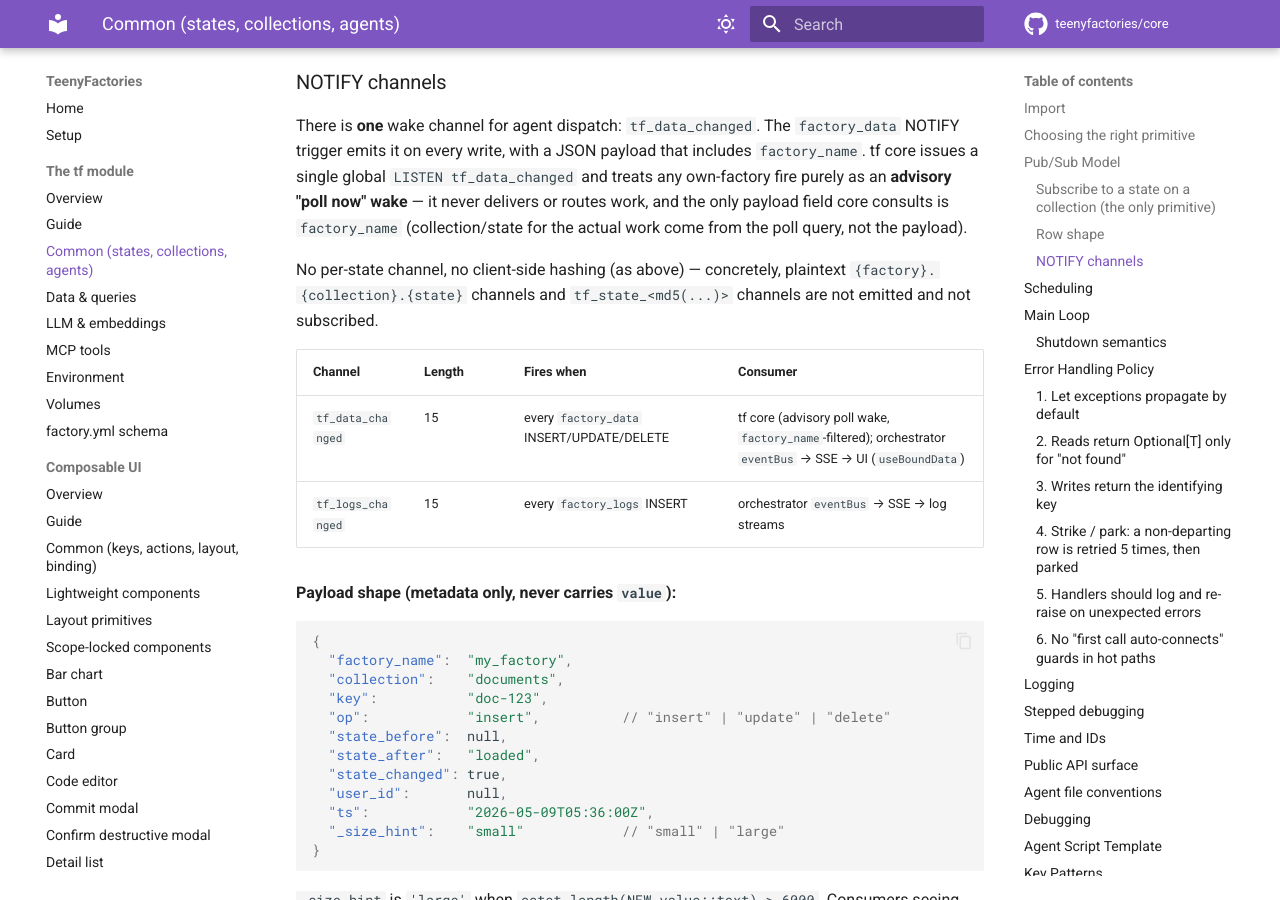
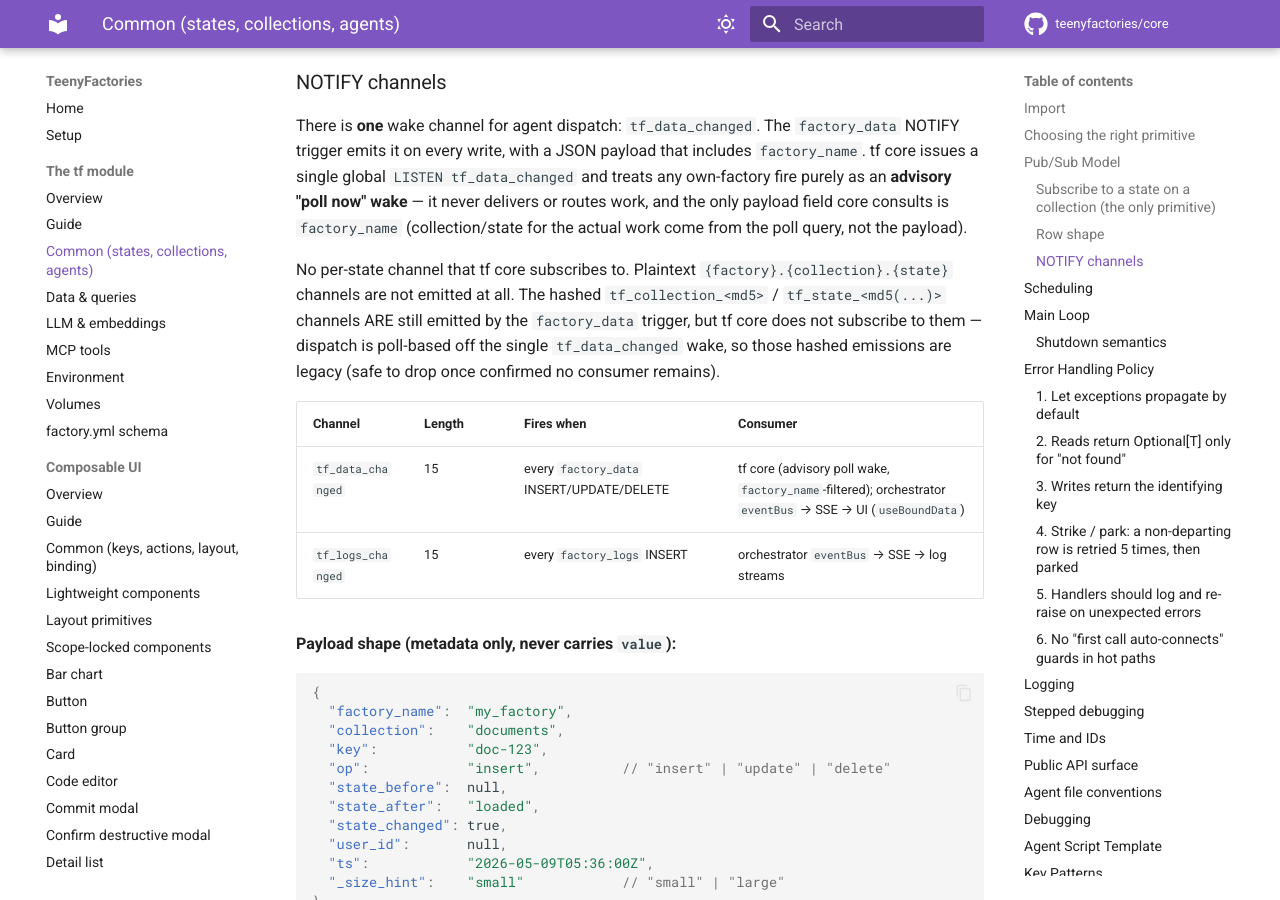
Before and after one commit to teenyfactories/core, an MkDocs documentation site: the page built from docs/reference/tf-common.md, in a window 1280 px wide and 900 px high, scrolled down 5079 px. Built offline with MkDocs 1.6.1 and Material for MkDocs 9.7.7, drawn with Linux system fonts in a browser that asks for light colours; comment, search, counter and statistics services are not loaded.

Commit message:
docs(reference): mirror tf-* drift fixes (teeny-docs pass)

````diff
--- a/docs/reference/tf-common.md
+++ b/docs/reference/tf-common.md
@@ -140,7 +140,7 @@ Every `on_state` handler receives the same row dict:
 
 There is **one** wake channel for agent dispatch: `tf_data_changed`. The `factory_data` NOTIFY trigger emits it on every write, with a JSON payload that includes `factory_name`. tf core issues a single global `LISTEN tf_data_changed` and treats any own-factory fire purely as an **advisory "poll now" wake** — it never delivers or routes work, and the only payload field core consults is `factory_name` (collection/state for the actual work come from the poll query, not the payload).
 
-No per-state channel, no client-side hashing (as above) — concretely, plaintext `{factory}.{collection}.{state}` channels and `tf_state_<md5(...)>` channels are not emitted and not subscribed.
+No per-state channel that tf core subscribes to. Plaintext `{factory}.{collection}.{state}` channels are not emitted at all. The hashed `tf_collection_<md5>` / `tf_state_<md5(...)>` channels ARE still emitted by the `factory_data` trigger, but tf core does not subscribe to them — dispatch is poll-based off the single `tf_data_changed` wake, so those hashed emissions are legacy (safe to drop once confirmed no consumer remains).
 
 | Channel | Length | Fires when | Consumer |
 |---|---|---|---|
@@ -323,7 +323,7 @@ def handle(item):
     order_id = item['key']
     tf.log_info(f"validating {order_id}")
     tf.breakpoint(f"about to charge card for {order_id}")  # halts here when scope is 'all' or 'explicit'
-    charge_card(item['value'])
+    charge_card(item['data'])
 ```
 
 Don't include secrets in the message — it's written to `factory_logs` and visible to anyone with logs-read access.
````
Also changed, not shown: docs/reference/tf-data.md (+2 -0 lines), docs/reference/tf-environment.md (+1 -1 lines), docs/reference/tf-index.md (+1 -0 lines), docs/reference/tf-llm.md (+3 -0 lines).
